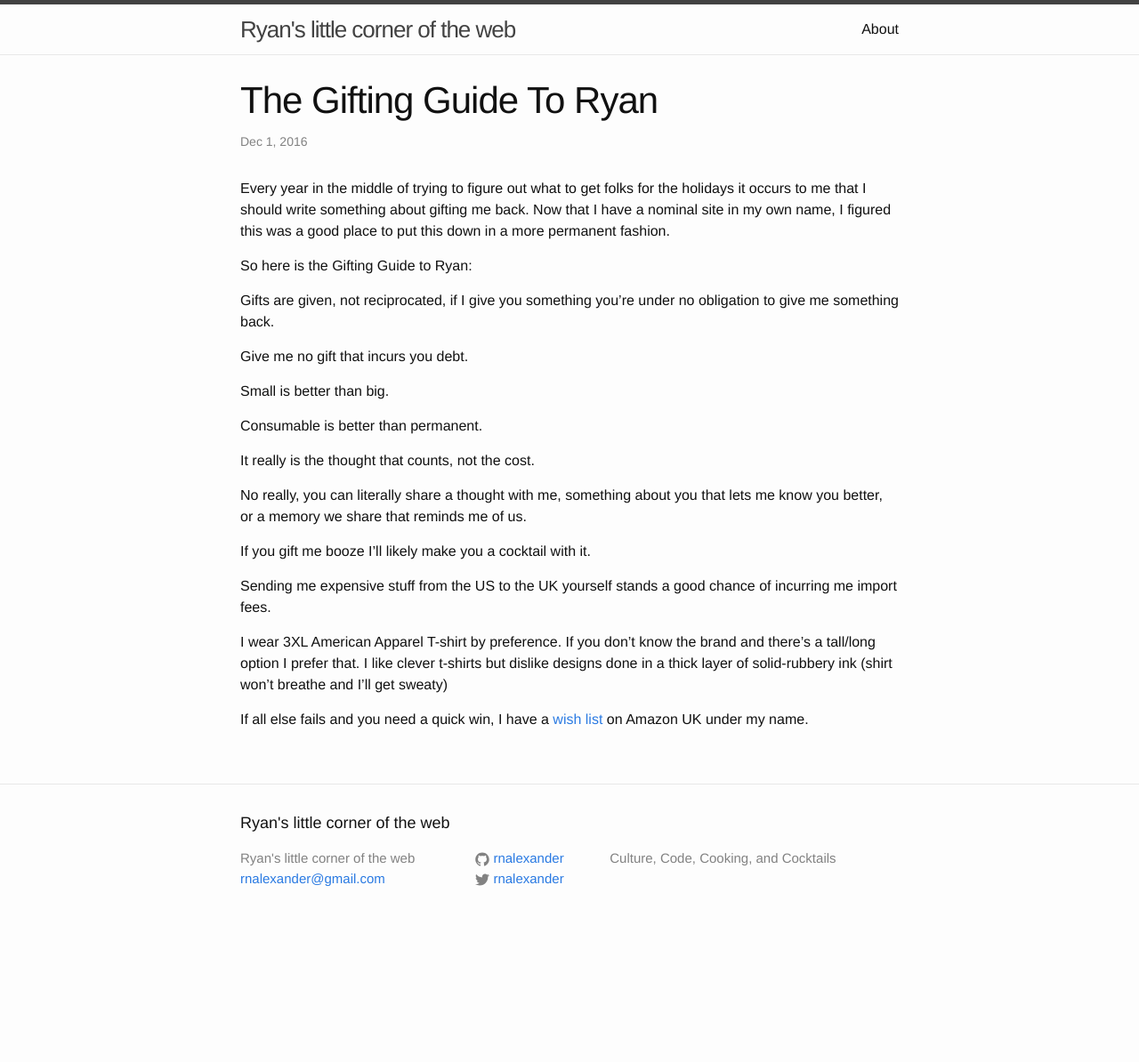
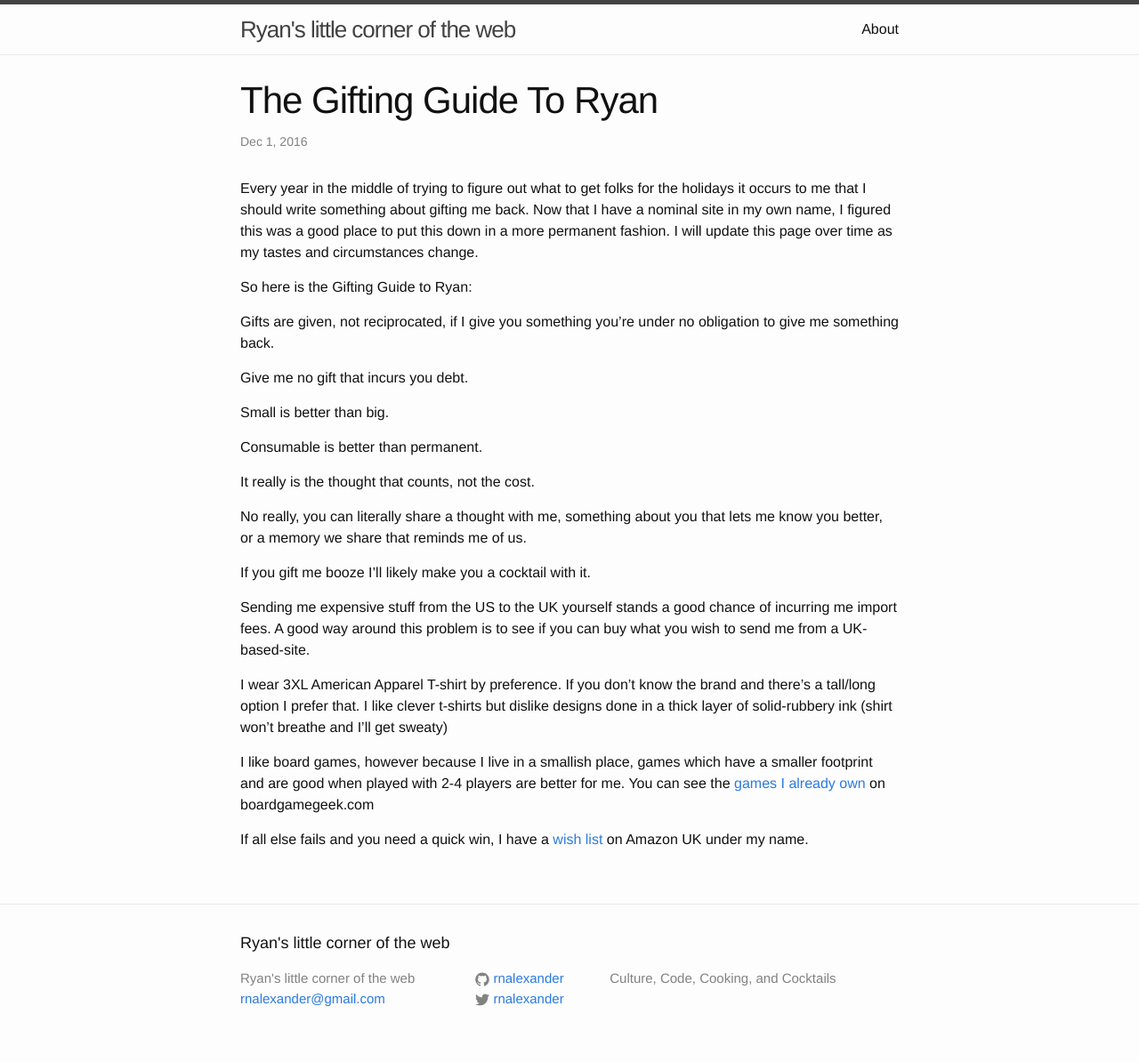
Before and after one commit to rnalexander/rna-site, a Jekyll site: the page built from _posts/2016-12-01-Gifting-Guide-To-Ryan.markdown, in a window 1280 px wide. Shown: the whole page at 89% size. Built offline with Jekyll 4.4.1, drawn with Linux system fonts in a browser that asks for light colours; before the commit the page ends 1059 px from its top, so only the background shows below that.

Commit message:
Add boargamegeek list to gifting guide

```diff
--- a/_posts/2016-12-01-Gifting-Guide-To-Ryan.markdown
+++ b/_posts/2016-12-01-Gifting-Guide-To-Ryan.markdown
@@ -5,7 +5,7 @@ date:   2016-12-01 21:45:00 +0100
 categories: update
 tags: [holidays,gifting]
 ---
-Every year in the middle of trying to figure out what to get folks for the holidays it occurs to me that I should write something about gifting me back.  Now that I have a nominal site in my own name, I figured this was a good place to put this down in a more permanent fashion.
+Every year in the middle of trying to figure out what to get folks for the holidays it occurs to me that I should write something about gifting me back.  Now that I have a nominal site in my own name, I figured this was a good place to put this down in a more permanent fashion.  I will update this page over time as my tastes and circumstances change.
 
 So here is the Gifting Guide to Ryan:
 
@@ -23,10 +23,13 @@ No really, you can literally share a thought with me, something about you that l
 
 If you gift me booze I’ll likely make you a cocktail with it.
 
-Sending me expensive stuff from the US to the UK yourself stands a good chance of incurring me import fees.
+Sending me expensive stuff from the US to the UK yourself stands a good chance of incurring me import fees.  A good way around this problem is to see if you can buy what you wish to send me from a UK-based-site.
 
 I wear 3XL American Apparel T-shirt by preference.  If you don't know the brand and there's a tall/long option I prefer that.  I like clever t-shirts but dislike designs done in a thick layer of solid-rubbery ink (shirt won't breathe and I'll get sweaty)
+
+I like board games, however because I live in a smallish place, games which have a smaller footprint and are good when played with 2-4 players are better for me.  You can see the [games I already own][boardgamegeek-gamelist] on boardgamegeek.com
 
 If all else fails and you need a quick win, I have a [wish list][amazon-wish-list] on Amazon UK under my name.
 
 [amazon-wish-list]: https://www.amazon.co.uk/registry/wishlist/DE560SX81JF1/
+[boardgamegeek-gamelist]: https://boardgamegeek.com/collection/user/rnalexander?own=1
```
